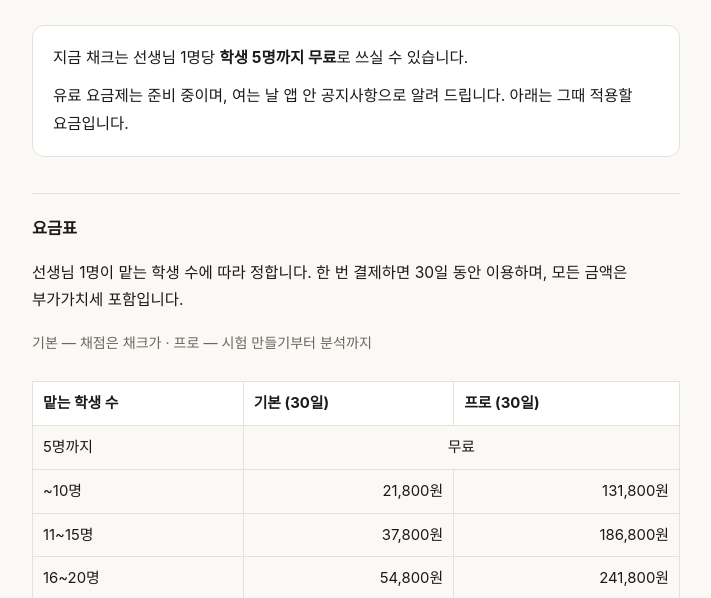
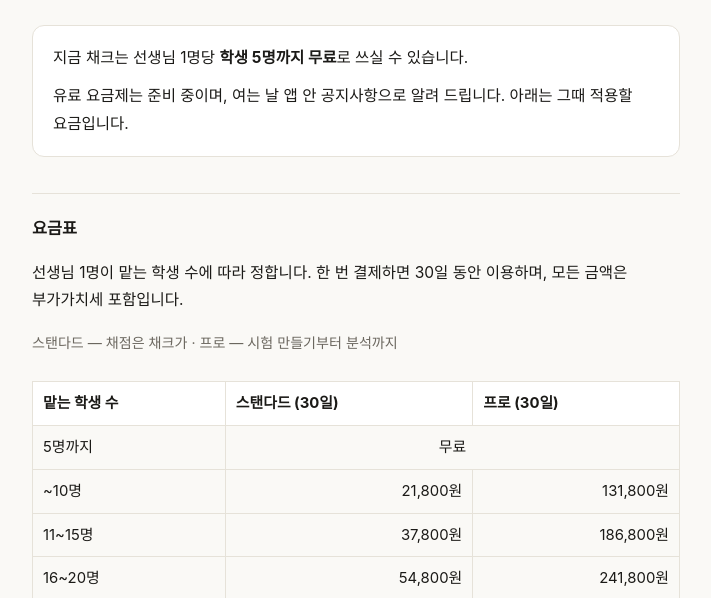
Before and after one commit to soosoolabs/soosoolabs.github.io, a website: page chaeck/pricing/index.html in a window 1280 px wide. Shown: the part 201-799 px from the top of the page, without its empty margins (284-995 px from the left). Drawn offline with Linux system fonts and the light colour scheme.

Commit message:
채크 요금 안내 — 등급 이름 「기본」→「스탠다드」(사장님 10/20 · 채크 R-804 · 기본·프로는 컨펌 전 추천안이었다) · 폰트 서브셋 다시 만듦(검수 G)
Co-Authored-By: Claude Opus 5.5 (1M context) <noreply@anthropic.com>
Claude-Session: https://claude.ai/code/session_01Sf4pYwEHnyYRFanYAHu1nZ

```diff
--- a/chaeck/pricing/index.html
+++ b/chaeck/pricing/index.html
@@ -53,10 +53,10 @@
 
 <h2>요금표</h2>
 <p>선생님 1명이 맡는 학생 수에 따라 정합니다. 한 번 결제하면 30일 동안 이용하며, 모든 금액은 부가가치세 포함입니다.</p>
-<p class="note">기본 — 채점은 채크가 · 프로 — 시험 만들기부터 분석까지</p>
+<p class="note">스탠다드 — 채점은 채크가 · 프로 — 시험 만들기부터 분석까지</p>
 <div class="tbl">
 <table>
-  <tr><th>맡는 학생 수</th><th>기본 (30일)</th><th>프로 (30일)</th></tr>
+  <tr><th>맡는 학생 수</th><th>스탠다드 (30일)</th><th>프로 (30일)</th></tr>
   <tr><td>5명까지</td><td colspan="2" style="text-align:center">무료</td></tr>
   <tr data-seat="p10"><td>~10명</td><td>21,800원</td><td>131,800원</td></tr>
   <tr data-seat="p15"><td>11~15명</td><td>37,800원</td><td>186,800원</td></tr>
```
Also changed, not shown: assets/fonts/.chars.txt, assets/fonts/Paperlogy-7-sub.woff2, assets/fonts/Paperlogy-8-sub.woff2, assets/fonts/Pretendard-sub.woff2, assets/fonts/manifest.json.
